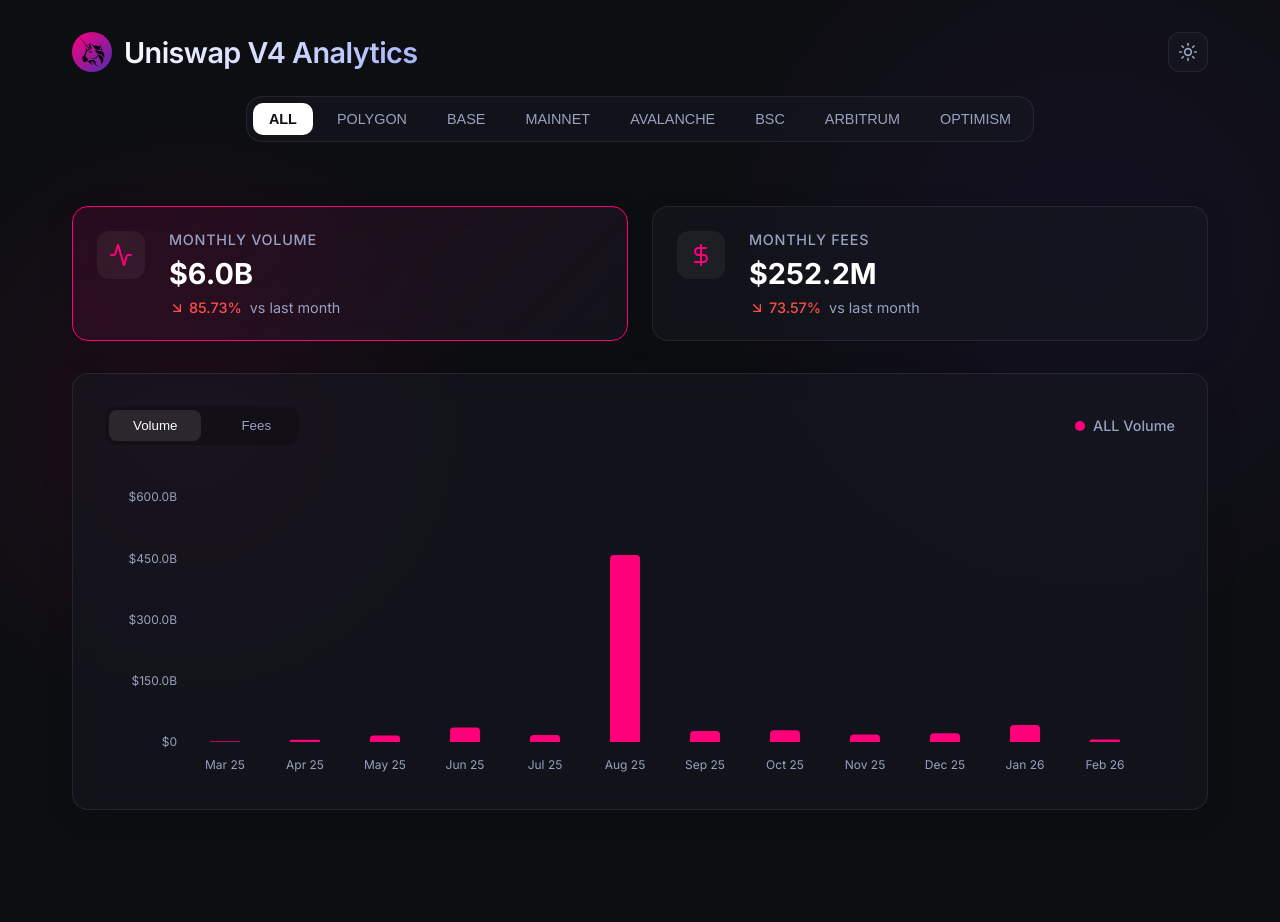
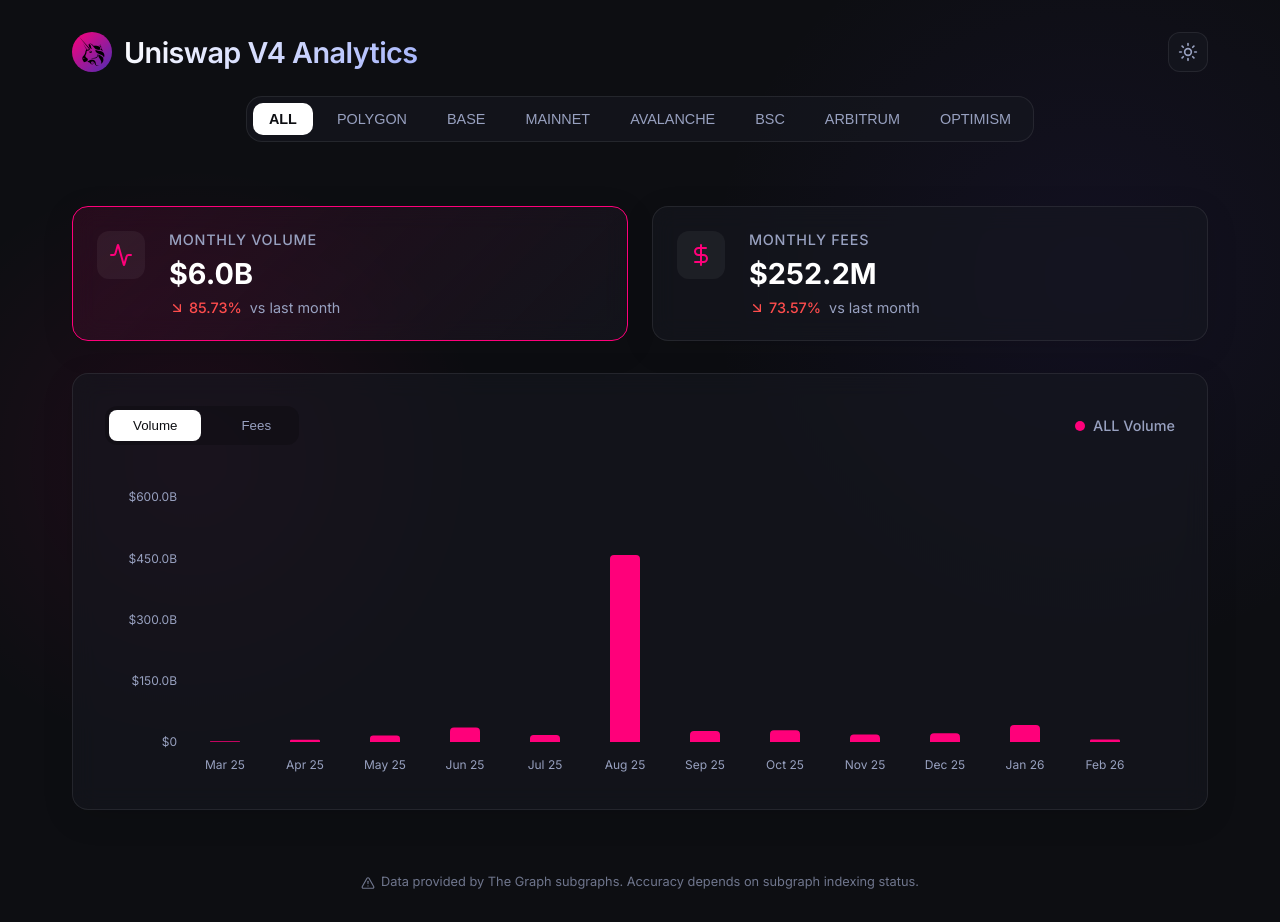
Before and after one commit to MarcLlopart/uniswap-trading-paths, a React (Vite) app: page / in a window 1280 px wide. Before the commit the page ends 842 px from the top, so only its background shows below. Built offline with nearby package versions, Linux system fonts and the light colour scheme.

Commit message:
feat: disclaimer

```diff
--- a/src/components/Dashboard/Dashboard.css
+++ b/src/components/Dashboard/Dashboard.css
@@ -219,8 +219,8 @@
 }
 
 .chart-tab.active {
-    background: rgba(255, 255, 255, 0.1);
-    color: var(--text-primary);
+    background: var(--text-primary);
+    color: var(--bg-color);
 }
 
 .chart-legend {
@@ -259,3 +259,11 @@
 .error {
     color: var(--error);
 }
+
+.disclaimer {
+    text-align: center;
+    font-size: 0.8rem;
+    color: var(--text-secondary);
+    margin-top: 2rem;
+    opacity: 0.7;
+}
--- a/src/components/Dashboard/Dashboard.jsx
+++ b/src/components/Dashboard/Dashboard.jsx
@@ -1,6 +1,6 @@
 import React, { useEffect, useState, useMemo } from 'react';
 import { BarChart, Bar, XAxis, YAxis, Tooltip, ResponsiveContainer, Cell } from 'recharts';
-import { ArrowUpRight, ArrowDownRight, Activity, DollarSign, Layers, Sun, Moon } from 'lucide-react';
+import { ArrowUpRight, ArrowDownRight, Activity, DollarSign, Layers, Sun, Moon, AlertTriangle } from 'lucide-react';
 import './Dashboard.css';
 
 const formatCurrency = (value) => {
@@ -220,6 +220,10 @@
                     </ResponsiveContainer>
                 </div>
             </div>
+            <p className="disclaimer">
+                <AlertTriangle size={14} style={{ marginRight: '6px', verticalAlign: 'middle', display: 'inline-block' }} />
+                Data provided by The Graph subgraphs. Accuracy depends on subgraph indexing status.
+            </p>
         </div>
     );
 };
```
